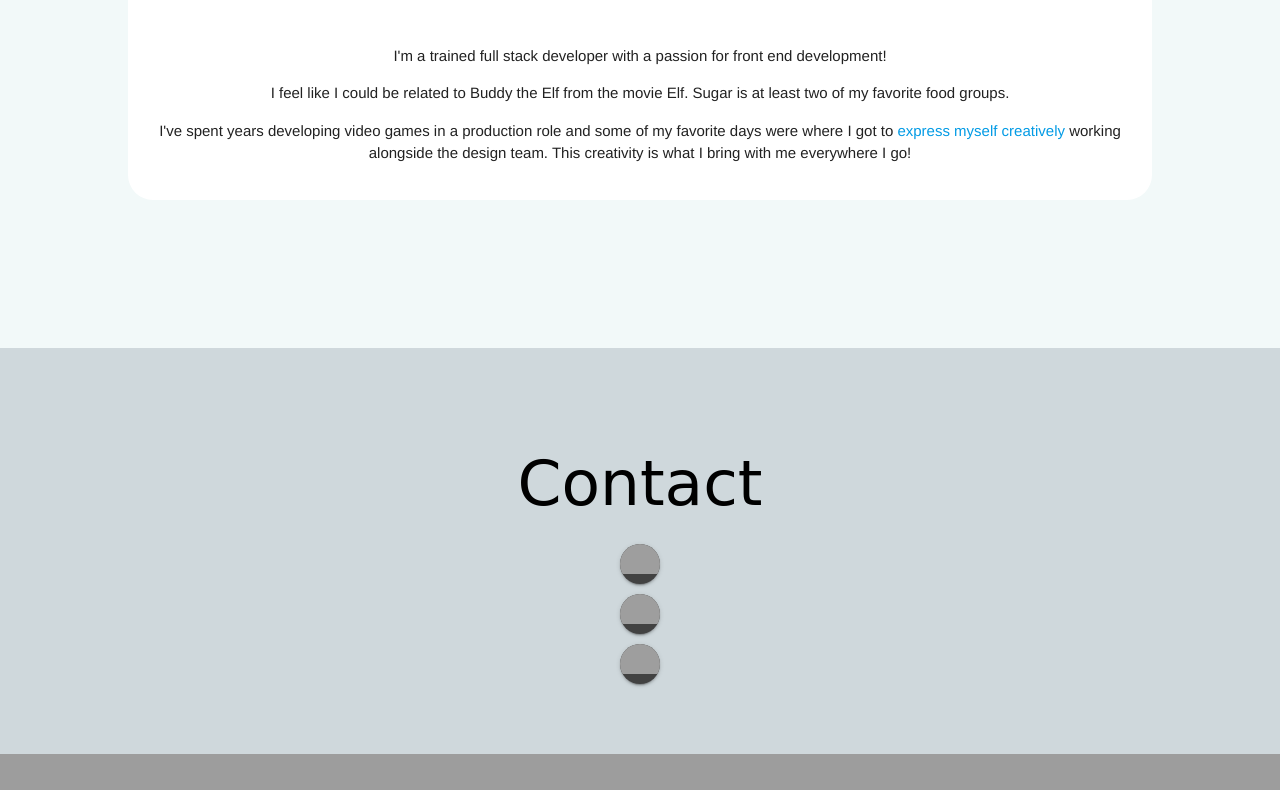
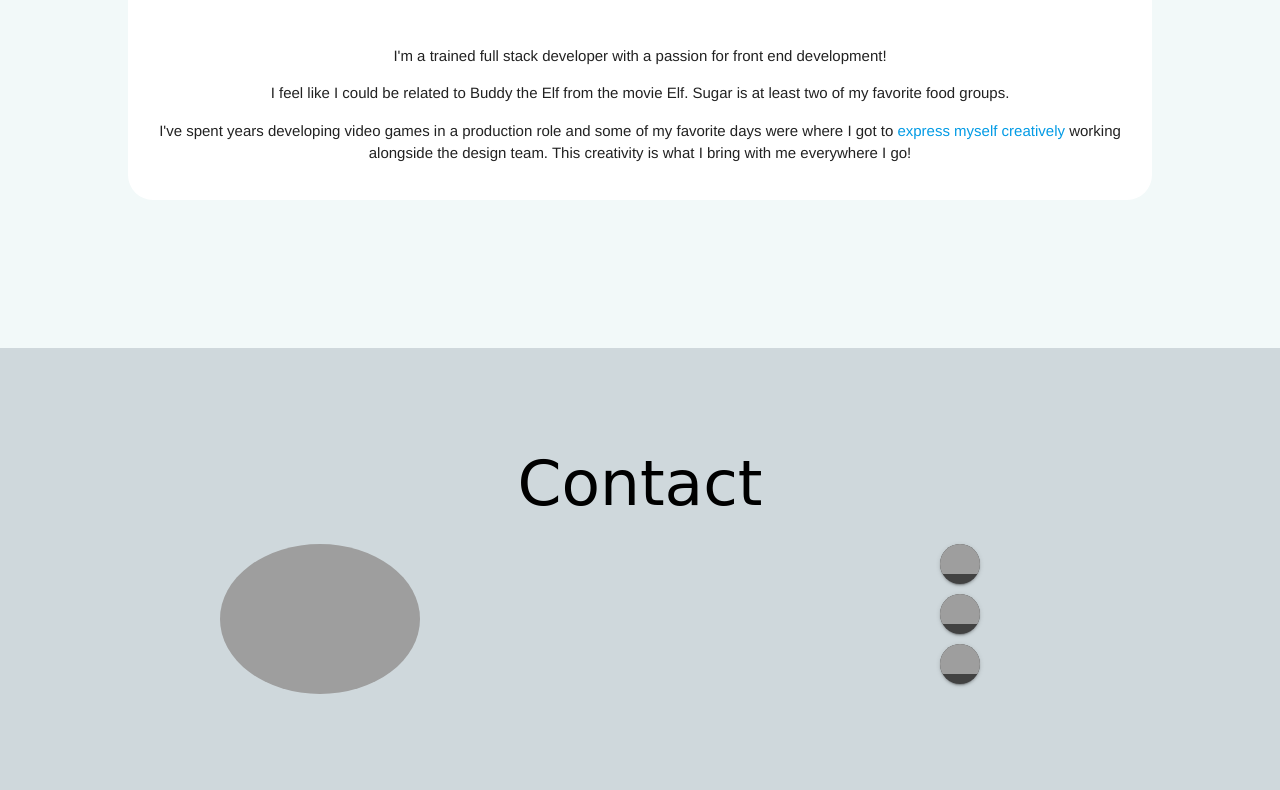
Before and after one commit to mblair415/porfolio, a PHP site: page /index.html in a window 1280 px wide. Shown: the part 2559-3349 px from the top of the page. Before the commit the page ends 3313 px from the top, so only its background shows below. Run offline with PHP 8.4, Linux system fonts and the light colour scheme; some libraries are stand-ins or nearby versions; some web fonts are replaced; grey boxes are pictures that could not be loaded.

Commit message:
headshot with placeholder headshot added.

```diff
--- a/assets/css/style.css
+++ b/assets/css/style.css
@@ -117,6 +117,10 @@ h2 span.spacer {
   color: black;
 }
 
+.headshot {
+  max-height: 150px;
+}
+
 .icon {
   margin-bottom: 10px;
 }
--- a/index.html
+++ b/index.html
@@ -178,23 +178,30 @@
         <h1>Contact</h1>
       </div>
       <a name="contact"></a>
+      <div class="row">
+        <div class="center col s6">
+          <img class="headshot responsive-img circle" src="https://www.organicheadshots.com/images/headshot01-thumb.jpg" alt="">
+        </div>
+        <div class="col s6">
           <div class="center">
-        <div class="col s4">
+            <div class="col s12">
               <a class="btn-floating btn waves-effect icon waves-light grey darken-3" href="mailto:mblair415@gmail.com">
                 <img class="responsive-img" src="http://www.iconsfind.com/wp-content/uploads/2015/11/20151104_563973650251f.png" alt="email icon">
               </a>
             </div>
-        <div class="col s4">
+            <div class="col s12">
               <a class="btn-floating btn waves-effect icon waves-light grey darken-3" href="https://github.com/mblair415">
                 <img class="responsive-img" src="https://www.shareicon.net/download/2017/03/07/880593_media.ico" alt="github icon">
               </a>
             </div>
-        <div class="col s4">
+            <div class="col s12">
               <a class="btn-floating btn waves-effect waves-light grey darken-3" href="https://www.linkedin.com/in/michael-blair/">
                 <img class="responsive-img" src="http://vectorlogofree.com/wp-content/uploads/2014/06/49408-linkedin-logo-icon-vector-icon-vector-eps.png" alt="linkedin icon">
               </a>
             </div>
           </div>
         </div>
+      </div>
+    </div>
   </body>
 </html>
```
Lines whose indentation alone changed are shown as unchanged.
